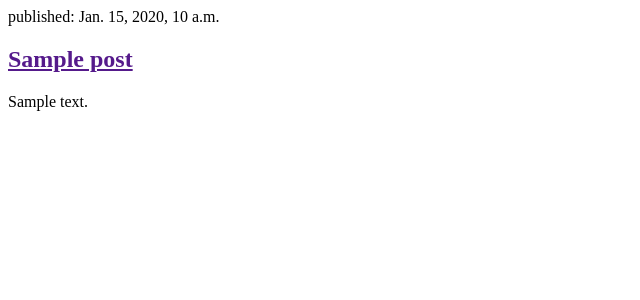
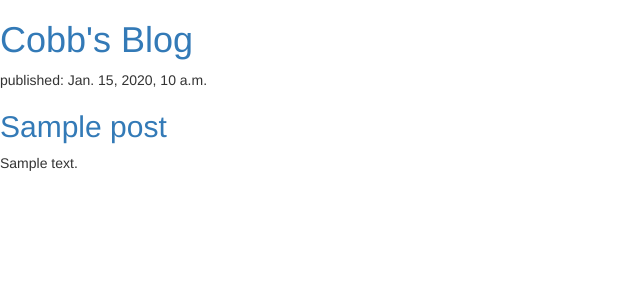
Before and after one commit to GeneralMann/my-first-blog, a Django app: template mysite/blog/templates/blog/post_list.html in a window 1280 px wide. Shown: the top 300 px of the page, without its empty margins (0-640 px from the left). Run offline with Django 3.2, Linux system fonts and the light colour scheme; the template is opened without the code that fills it: most values are stand-ins (such as "Sample title", 1, 10 or a date in 2020); some libraries are stand-ins or nearby versions.

Commit message:
Modified templates to display posts from database.

```diff
--- a/mysite/blog/templates/blog/post_list.html
+++ b/mysite/blog/templates/blog/post_list.html
@@ -1,8 +1,14 @@
+
 <html>
     <head>
+        <link rel="stylesheet" href="//maxcdn.bootstrapcdn.com/bootstrap/3.2.0/css/bootstrap.min.css">
+        <link rel="stylesheet" href="//maxcdn.bootstrapcdn.com/bootstrap/3.2.0/css/bootstrap-theme.min.css">
         <title>Cobb's Blog</title>
     </head>
     <body>
+        <div>
+            <h1><a href="/">Cobb's Blog</a></h1>
+         </div>
         {% for post in posts %}
         <div>
             <p>published: {{ post.published_date }}</p>
```
